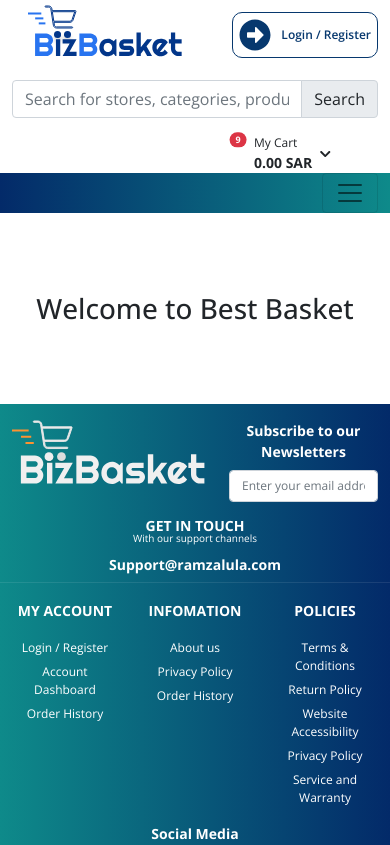
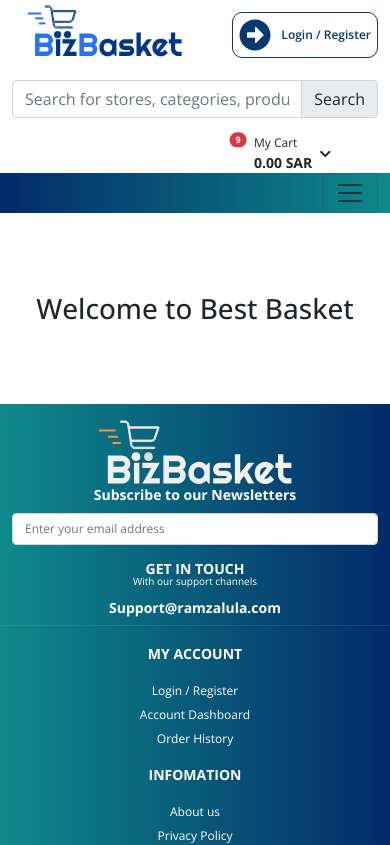
Before and after one commit to HAL94/storefront, a React (Create React App) app: page / in a window 390 px wide. Shown: the top 845 px of the page. Built offline with nearby package versions, Linux system fonts and the light colour scheme; some icons are missing.

Commit message:
working on footer responsive

```diff
--- a/src/Components/Navigation/Footer/Footer.js
+++ b/src/Components/Navigation/Footer/Footer.js
@@ -21,10 +21,10 @@
     <div className={`${classes["section"]}`}>
       <Container>
         <Row className={`${classes["news_letter"]} pt-3`}>
-          <Col className="text-center">
+          <Col sm={12} md={4} className="text-center mb-sm-5">
             <img src={Logo} alt="" srcset="" />
           </Col>
-          <Col>
+          <Col sm={12} md={4} className="">
             <Form>
               <Form.Group
                 className="mb-3 text-center"
@@ -41,7 +41,7 @@
               </Form.Group>
             </Form>
           </Col>
-          <Col>
+          <Col sm={12} md={4}>
             <div className={classes["contact_us"]}>
               <h3>GET IN TOUCH</h3>
               <span>With our support channels </span>
@@ -53,7 +53,7 @@
 
       <Container fluid>
         <Row>
-          <Col>
+          <Col sm={6} md={4}>
             <div className={`${classes["footer_info_list"]}`}>
               <h4>MY ACCOUNT</h4>
               <ul>
@@ -63,7 +63,7 @@
               </ul>
             </div>
           </Col>
-          <Col>
+          <Col sm={6} md={4}>
             <div className={`${classes["footer_info_list"]}`}>
               <h4>INFOMATION</h4>
               <ul>
@@ -73,7 +73,7 @@
               </ul>
             </div>
           </Col>
-          <Col>
+          <Col sm={12} md={4}>
             <div className={`${classes["footer_info_list"]}`}>
               <h4>POLICIES</h4>
               <ul>
```
